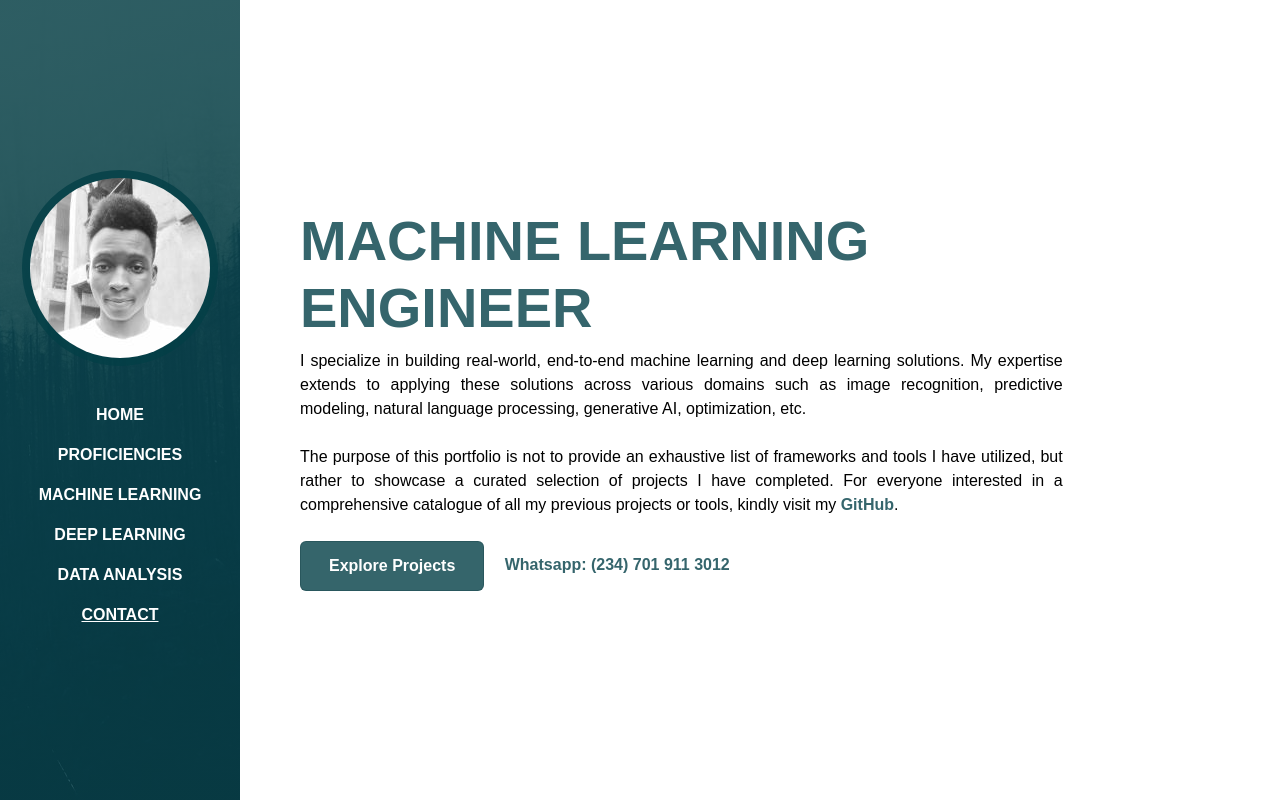
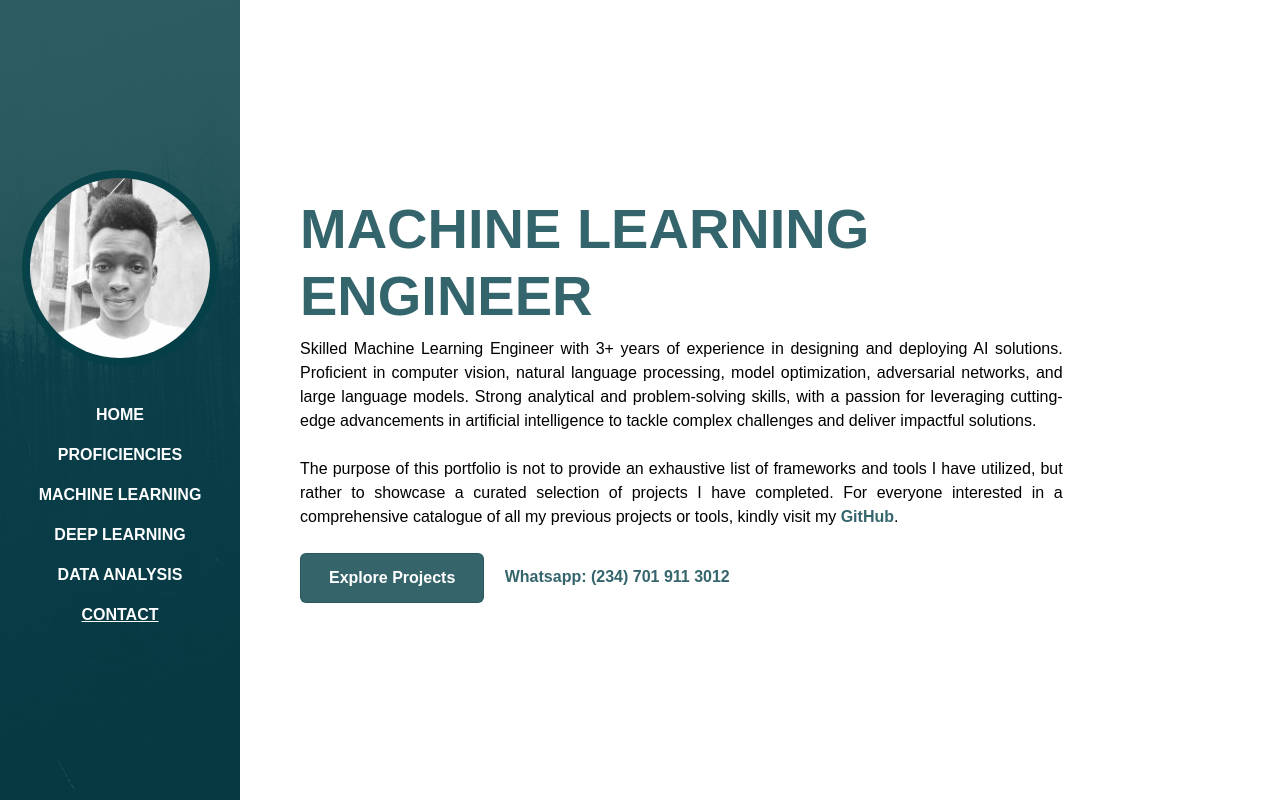
Before and after one commit to Oyebamiji-Micheal/Oyebamiji-Micheal.github.io, a plain HTML site: page index.html in a window 1280 px wide. Shown: the top 800 px of the page. Drawn offline with Linux system fonts and the light colour scheme; a web font is replaced by a local one.

Commit message:
Update index.html

```diff
--- a/index.html
+++ b/index.html
@@ -66,7 +66,7 @@
                 <div class="row">
                     <div class="col-lg-10">
                         <h1 class="display-4 fw-bold"><span class="text-brand">MACHINE LEARNING ENGINEER</span></h1>
-                        <p align="justify" class="mt-2 mb-4">I specialize in building real-world, end-to-end machine learning and deep learning solutions. My expertise extends to applying these solutions across various domains such as image recognition, predictive modeling, natural language processing, generative AI, optimization, etc.</p>
+                        <p align="justify" class="mt-2 mb-4">Skilled Machine Learning Engineer with 3+ years of experience in designing and deploying AI solutions. Proficient in computer vision, natural language processing, model optimization, adversarial networks, and large language models. Strong analytical and problem-solving skills, with a passion for leveraging cutting-edge advancements in artificial intelligence to tackle complex challenges and deliver impactful solutions.</p>
                         <p align="justify" class="mt-2 mb-4">The purpose of this portfolio is not to provide an exhaustive list of frameworks and tools I have utilized, but rather to showcase a curated selection of projects I have completed. For everyone interested in a comprehensive catalogue of all my previous projects or tools, kindly visit my <a href="https://github.com/Oyebamiji-Micheal" target="_blank" class="link-custom">GitHub</a>.</p>
                         <div>
                             <a href="#ml" class="btn btn-brand me-3">Explore Projects</a> <br class="break" style="display:none;">
```
